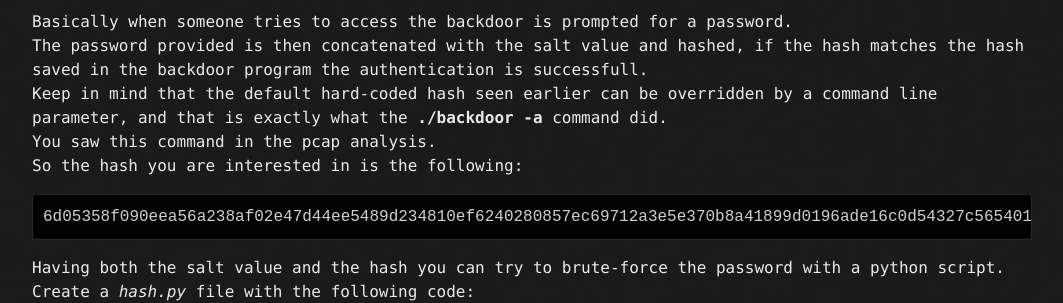
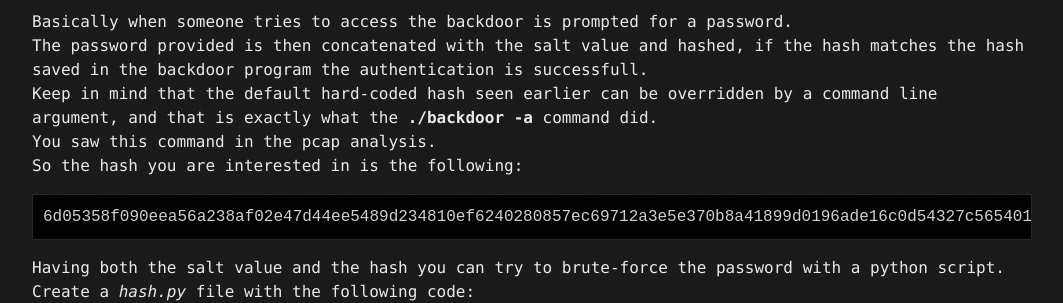
Before and after one commit to n-califano/n-califano.github.io, a Jekyll site: the page built from _posts/2024-10-27-tryhackme-overpass-2-hacked-room.md, in a window 1280 px wide and 900 px high, scrolled down 6399 px. Shown: the part 176-479 px from the top of the window, without its empty margins (108-1171 px from the left). Built offline with Jekyll 4.4.1, drawn with Linux system fonts in a browser that asks for light colours; some of the changed text lies outside the part shown.

Commit message:
fixed tryhackme overpass 2 hacked article

```diff
--- a/_posts/2024-10-27-tryhackme-overpass-2-hacked-room.md
+++ b/_posts/2024-10-27-tryhackme-overpass-2-hacked-room.md
@@ -172,7 +172,7 @@ func passwordHandler(_ ssh.Context, password string) bool {
 
 Basically when someone tries to access the backdoor is prompted for a password.
 The password provided is then concatenated with the salt value and hashed, if the hash matches the hash saved in the backdoor program the authentication is successfull.
-Keep in mind that the default hard-coded hash seen earlier can be overridden by a command line parameter, and that is exactly what the **./backdoor -a** command did.
+Keep in mind that the default hard-coded hash seen earlier can be overridden by a command line argument, and that is exactly what the **./backdoor -a** command did.
 You saw this command in the pcap analysis.
 So the hash you are interested in is the following:
 
```
Also changed, not shown: other parts of _posts/2024-10-27-tryhackme-overpass-2-hacked-room.md (+1 -1 lines).
